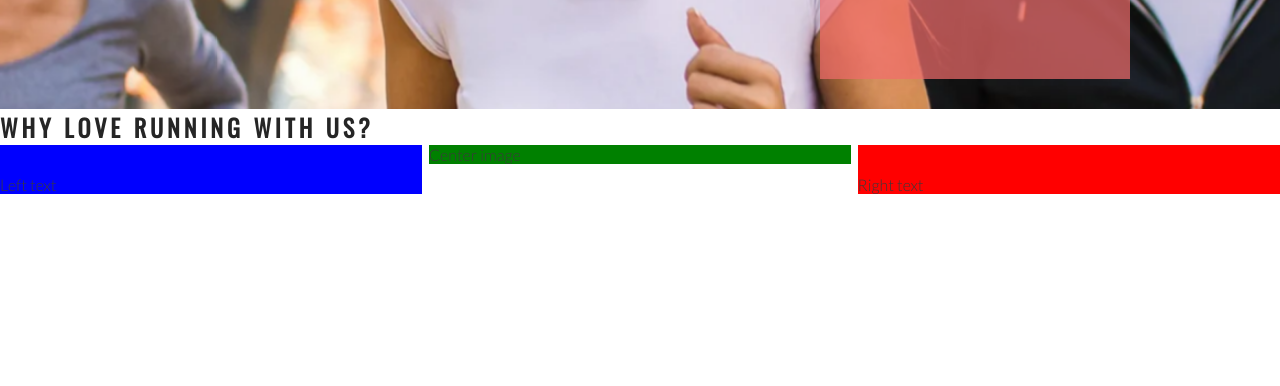
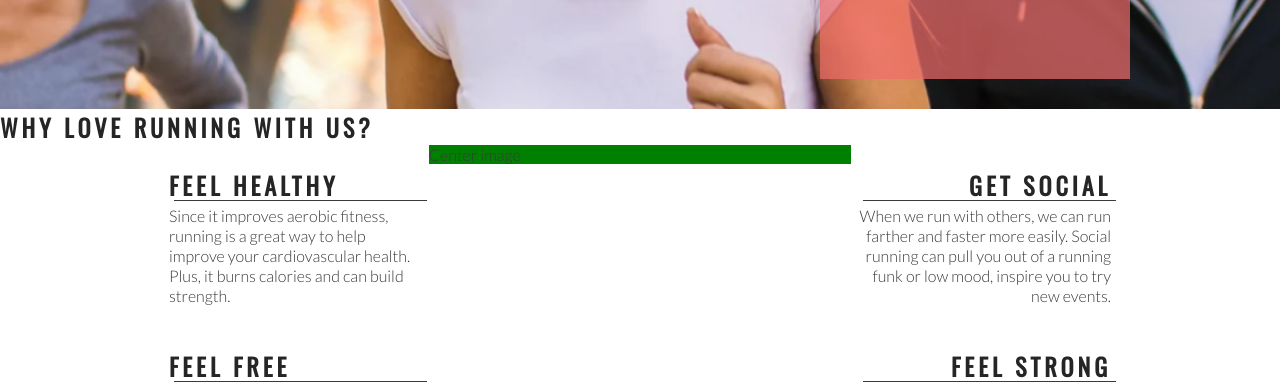
Before and after one commit to mkenihandev/love-running, a plain HTML site: page index.html in a window 1280 px wide. Shown: the part 566-952 px from the top of the page. Drawn offline with nearby package versions, Linux system fonts and the light colour scheme.

Commit message:
Completed the left and right Ethos divs

```diff
--- a/assets/css/style.css
+++ b/assets/css/style.css
@@ -122,14 +122,12 @@ h1, h2 {
     padding-top: 30px;
     width: 33%;
     float: left;
-    background-color: blue;
 }
 
 #right-about {
     padding-top: 30px;
     width: 33%;
     float: right;
-    background-color: red;
 }
 
 #center-about {
@@ -137,3 +135,33 @@ h1, h2 {
     margin: 0 auto;
     background-color: green;
 }
+
+hr {
+    border-top: 1px solid #3a3a3a;
+    width: 100%;
+    margin: 5px;
+}
+
+.left-about-heading {
+    width: 60%;
+    float: right;
+    line-height: 20px;
+    clear: both;
+    margin-bottom: 50px;
+}
+
+.right-about-heading {
+    width: 60%;
+    float: left;
+    line-height: 20px;
+    clear: both;
+    margin-bottom: 50px;
+}
+
+.right-about-heading h2 {
+    text-align: right;
+}
+
+.right-about-heading p {
+    text-align: right;
+}
--- a/index.html
+++ b/index.html
@@ -41,8 +41,38 @@
     </section>
     <section id="club-ethos">
         <h1>Why Love Running With us?</h1>
-        <div id="left-about">Left text</div>
-        <div id="right-about">Right text</div>
+        <div id="left-about">
+            <div class="left-about-heading">
+                <h2>Feel Healthy</h2>
+                <hr>
+                <p>
+                    Since it improves aerobic fitness, running is a great way to help improve your cardiovascular health. Plus, it burns calories and can build strength.
+                </p>
+            </div>
+            <div class="left-about-heading">
+                <h2>Feel Free</h2>
+                <hr>
+                <p>
+                    Physical exercise, running included, is known to release endorphins in the brain. Endorphins make you more energetic, more awake and, yes, happier.
+                </p>
+            </div>
+        </div>
+        <div id="right-about">
+            <div class="right-about-heading">
+                <h2>Get Social</h2>
+                <hr>
+                <p>
+                    When we run with others, we can run farther and faster more easily. Social running can pull you out of a running funk or low mood, inspire you to try new events.
+                </p>
+            </div>
+            <div class="right-about-heading">
+                <h2>Feel Strong</h2>
+                <hr>
+                <p>
+                    Running strengthens your heart by pumping blood more effectively through your body.
+                </p>
+            </div>
+        </div>
         <div id="center-about">Center image</div>
     </section>
     <section>
```
